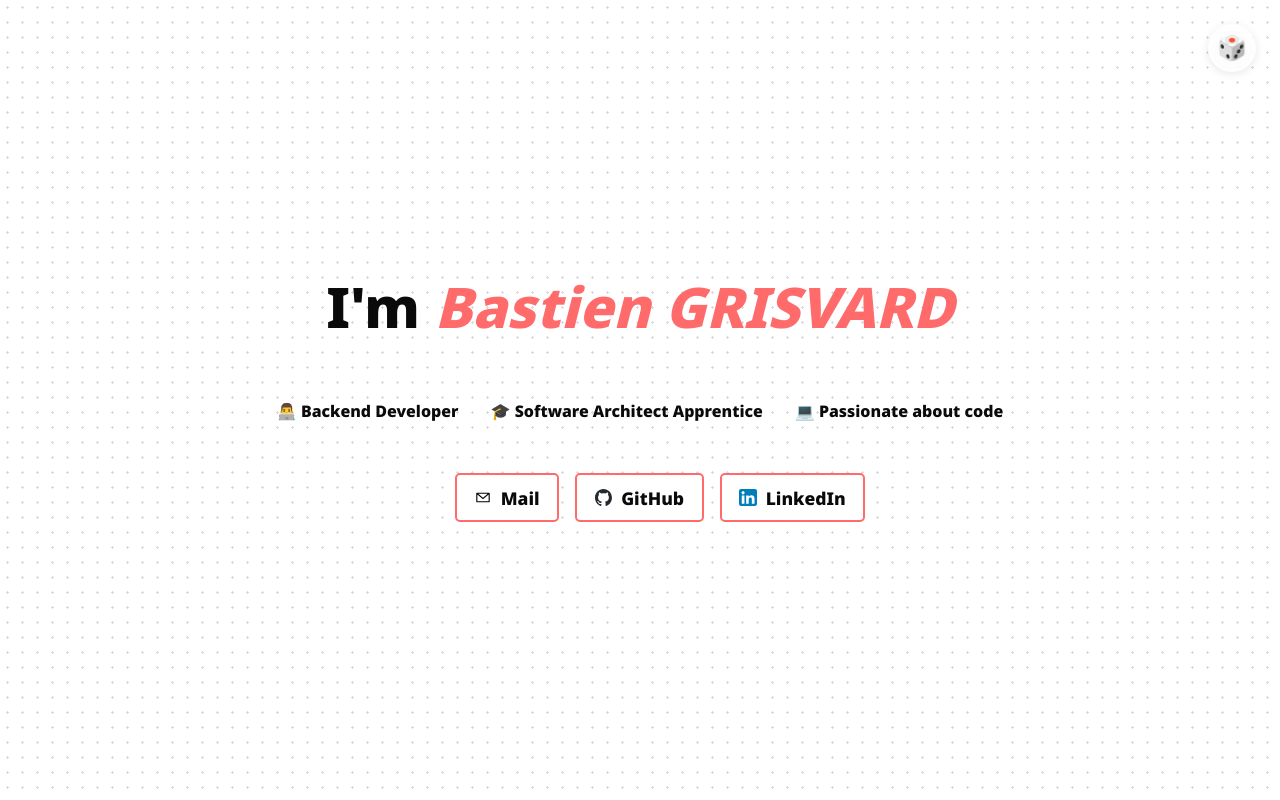
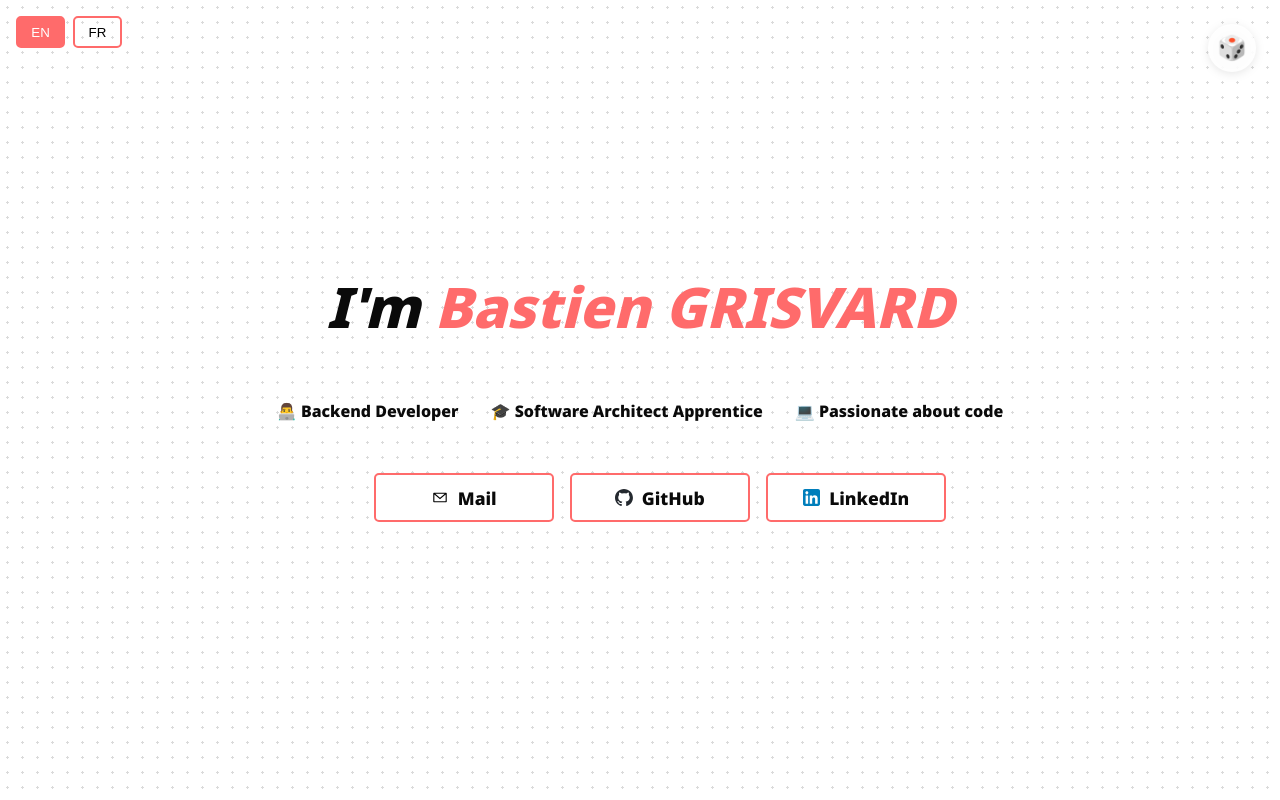
Before and after one commit to Bastien2203/portfolio, a website built with Vite: page index.html in a window 1280 px wide. Built offline with nearby package versions, Linux system fonts and the light colour scheme.

Commit message:
feat: implement multilingual support with language switcher and translation files

```diff
--- a/index.html
+++ b/index.html
@@ -3,19 +3,17 @@
 <head>
     <meta charset="UTF-8">
     <meta name="viewport" content="width=device-width, initial-scale=1.0">
-    <meta name="description"
-        content="Bastien Grisvard - Backend Developer & Software Architect Apprentice passionate about code and studying software architecture">
+    <meta name="description" content="Backend Developer & Software Architect Apprentice passionate about code and studying software architecture">
     <meta name="keywords"
-        content="backend developer, software architect, portfolio, web development, code, grisvard, bastien, bastien grisvard, software, architecture, clean code">
+        content="backend developer, software architect, portfolio, web development, code, grisvard, bastien, bastien grisvard, software, architecture, clean code, architecte logiciel">
 
 
     <!-- Open Graph Tags  -->
     <meta property="og:title" content="Bastien Grisvard - Backend Developer & Software Architect">
+    <meta property="og:description" content="Backend Developer & Software Architect Apprentice passionate about code and studying software architecture">
     <meta property="og:type" content="website">
     <meta property="og:url" content="https://bastiengrisvard.com/">
     <meta property="og:image" content="https://bastiengrisvard.com/og-image.png">
-    <meta property="og:description"
-        content="Portfolio of Bastien Grisvard - Backend Developer & Software Architect Apprentice  passionate about code and studying software architecture">
     <meta property="og:site_name" content="Bastien Grisvard Portfolio">
     <meta property="og:locale" content="en_US">
     <meta property="og:updated_time" content="__LAST_MODIFIED__">
@@ -55,7 +53,7 @@
 
     <header>
         <h1 class="title">
-            I'm
+            <i data-translate="content.greeting">I'm</i>
             <span>Bastien GRISVARD</span>
         </h1>
     </header>
@@ -63,31 +61,33 @@
     <section class="about" aria-labelledby="about-heading">
         <h2 id="about-heading" class="sr-only">About me</h2>
         <p class="description">
-            <span>👨‍💻 Backend Developer </span>
-            <span>🎓 Software Architect Apprentice</span>
-            <span>💻 Passionate about code</span>
+            <span data-translate="content.about.developer">👨‍💻 Backend Developer</span>
+            <span data-translate="content.about.apprentice">🎓 Software Architect Apprentice</span>
+            <span data-translate="content.about.passionate">💻 Passionate about code</span>
         </p>
     </section>
 
     <nav class="navigation" aria-labelledby="navigation-heading">
         <ul class="links">
-            <li><a
-                title="Send email"
-                href="mailto:bastiengrisvard2203@gmail.com" aria-label="Send email">
-                    <img src="email.svg" alt="Email icon" loading="lazy" /> Mail
-                </a></li>
-            <li><a
-                title="GitHub profile"
-                href="https://github.com/Bastien2203" aria-label="GitHub profile">
-                    <img src="github-mark.svg" alt="GitHub logo" loading="lazy" /> GitHub
-                </a></li>
-            <li><a
-                title="LinkedIn profile"
-                href="https://www.linkedin.com/in/bastien-grisvard-b74379253/" aria-label="LinkedIn profile">
-                    <img src="linkedin.svg" alt="LinkedIn logo" loading="lazy" /> LinkedIn
-                </a></li>
+            <li><a href="mailto:bastiengrisvard2203@gmail.com" aria-label="Send email">
+                <img src="email.svg" alt="Email icon" loading="lazy" />
+                <span data-translate="content.links.email">Mail</span>
+            </a></li>
+            <li><a href="https://github.com/Bastien2203" aria-label="GitHub profile">
+                <img src="github-mark.svg" alt="GitHub logo" loading="lazy" />
+                <span data-translate="content.links.github">GitHub</span>
+            </a></li>
+            <li><a href="https://www.linkedin.com/in/bastien-grisvard-b74379253/" aria-label="LinkedIn profile">
+                <img src="linkedin.svg" alt="LinkedIn logo" loading="lazy" />
+                <span data-translate="content.links.linkedin">LinkedIn</span>
+            </a></li>
         </ul>
     </nav>
+
+    <div class="language-switcher">
+        <button data-lang="en">EN</button>
+        <button data-lang="fr">FR</button>
+      </div>
 
     <script src="script.js" defer></script>
 </body>
--- /dev/null
+++ b/public/lang/en.json
@@ -0,0 +1,19 @@
+{
+    "meta": {
+      "title": "Bastien Grisvard - Backend Developer & Software Architect",
+      "description": "Portfolio of Bastien Grisvard - Backend Developer & Software Architect Apprentice passionate about code and studying software architecture"
+    },
+    "content": {
+      "greeting": "I'm",
+      "about": {
+        "developer": "👨‍💻 Backend Developer",
+        "apprentice": "🎓 Software Architect Apprentice",
+        "passionate": "💻 Passionate about code"
+      },
+      "links": {
+        "email": "Mail",
+        "github": "GitHub",
+        "linkedin": "LinkedIn"
+      }
+    }
+  }
--- a/public/script.js
+++ b/public/script.js
@@ -33,6 +33,35 @@ function getRandomColor() {
     return colors[Math.floor(Math.random() * colors.length)];
 }
 
+async function loadLanguage(lang) {
+    const response = await fetch(`/lang/${lang}.json`);
+    const translations = await response.json();
+
+    document.documentElement.lang = lang;
+    document.title = translations.meta.title;
+    document.querySelector('meta[name="description"]').setAttribute('content', translations.meta.description);
+    document.querySelector('meta[property="og:title"]').setAttribute('content', translations.meta.title);
+    document.querySelector('meta[property="og:description"]').setAttribute('content', translations.meta.description);
+    document.querySelector('meta[property="og:locale"]').setAttribute('content', `${lang}_${lang.toUpperCase()}`);
+
+
+    document.querySelectorAll('[data-translate]').forEach(el => {
+        const keys = el.dataset.translate.split('.');
+        let value = translations;
+        keys.forEach(key => value = value[key]);
+        el.textContent = value;
+      });
+
+    localStorage.setItem('lang', lang);
+    document.querySelectorAll('.language-switcher button').forEach(btn => {
+        btn.classList.toggle('current', btn.dataset.lang === lang);
+    });
+  }
+
+
+document.querySelectorAll('.language-switcher button').forEach(btn => {
+    btn.addEventListener('click', () => loadLanguage(btn.dataset.lang));
+});
 
 diceIcon.addEventListener('click', () => {
     if (window.matchMedia('(prefers-reduced-motion: reduce)').matches) {
@@ -65,3 +94,11 @@ diceIcon.addEventListener('click', () => {
         diceIcon.style.transform = '';
     }, 500);
 });
+
+const availableLangs = ['en', 'fr'];
+const currentLang = localStorage.getItem('lang') || navigator.language.slice(0,2) || 'en';
+if(availableLangs.includes(currentLang)){
+    loadLanguage(currentLang);
+} else {
+    loadLanguage('en');
+}
--- a/style.css
+++ b/style.css
@@ -15,7 +15,8 @@
     --border-radius: 8px;
 }
 
-html, body {
+html,
+body {
     margin: 0;
     padding: 0;
     box-sizing: border-box;
@@ -68,7 +69,9 @@ body {
     gap: 1em;
 }
 
+
 .links a {
+    min-width: 8em;
     text-decoration: none;
     color: var(--primary-color);
     font-size: 1.1em;
@@ -78,6 +81,7 @@ body {
     display: flex;
     gap: 0.5em;
     align-items: center;
+    justify-content: center;
     backdrop-filter: blur(5px);
     background-color: var(--secondary-color);
     transition:
@@ -86,13 +90,13 @@ body {
 }
 
 .links a:hover {
-    background-color: var(--accent-color) ;
+    background-color: var(--accent-color);
     color: var(--secondary-color);
     transform: translateY(-2px);
 
 }
 
-.links a img{
+.links a img {
     width: 1em;
     height: 1em;
 }
@@ -135,6 +139,37 @@ body {
     border: 0;
 }
 
+.language-switcher {
+    position: fixed;
+    top: 1em;
+    left: 1em;
+    display: flex;
+    gap: 0.5em;
+}
+
+.language-switcher button {
+    background: none;
+    border: 2px solid var(--accent-color);
+    padding: 0.5em 1em;
+    cursor: pointer;
+    border-radius: 5px;
+    transition: background-color var(--transition-speed);
+}
+
+.language-switcher button:hover {
+    background-color: var(--accent-color);
+    color: var(--secondary-color);
+}
+
+.language-switcher button:active {
+    transform: translateY(2px);
+}
+
+.language-switcher button.current{
+    background-color: var(--accent-color);
+    color: var(--secondary-color);
+}
+
 
 @media (prefers-reduced-motion: reduce) {
     * {
@@ -144,7 +179,8 @@ body {
     }
 }
 
-body, .links a {
+body,
+.links a {
     transition:
         background-color 0.5s ease,
         color 0.5s ease,
```
Also changed, not shown: public/lang/fr.json (added, +19 -0 lines).
